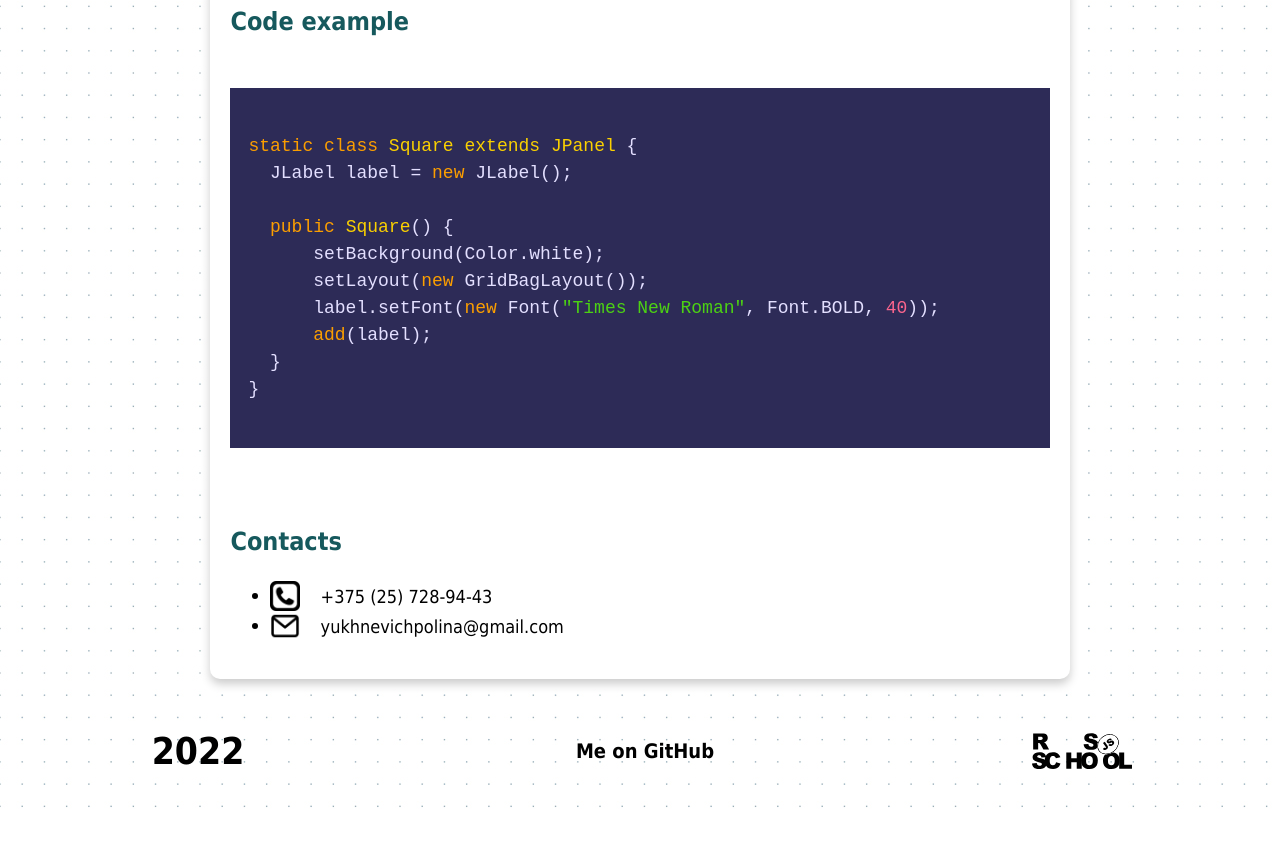
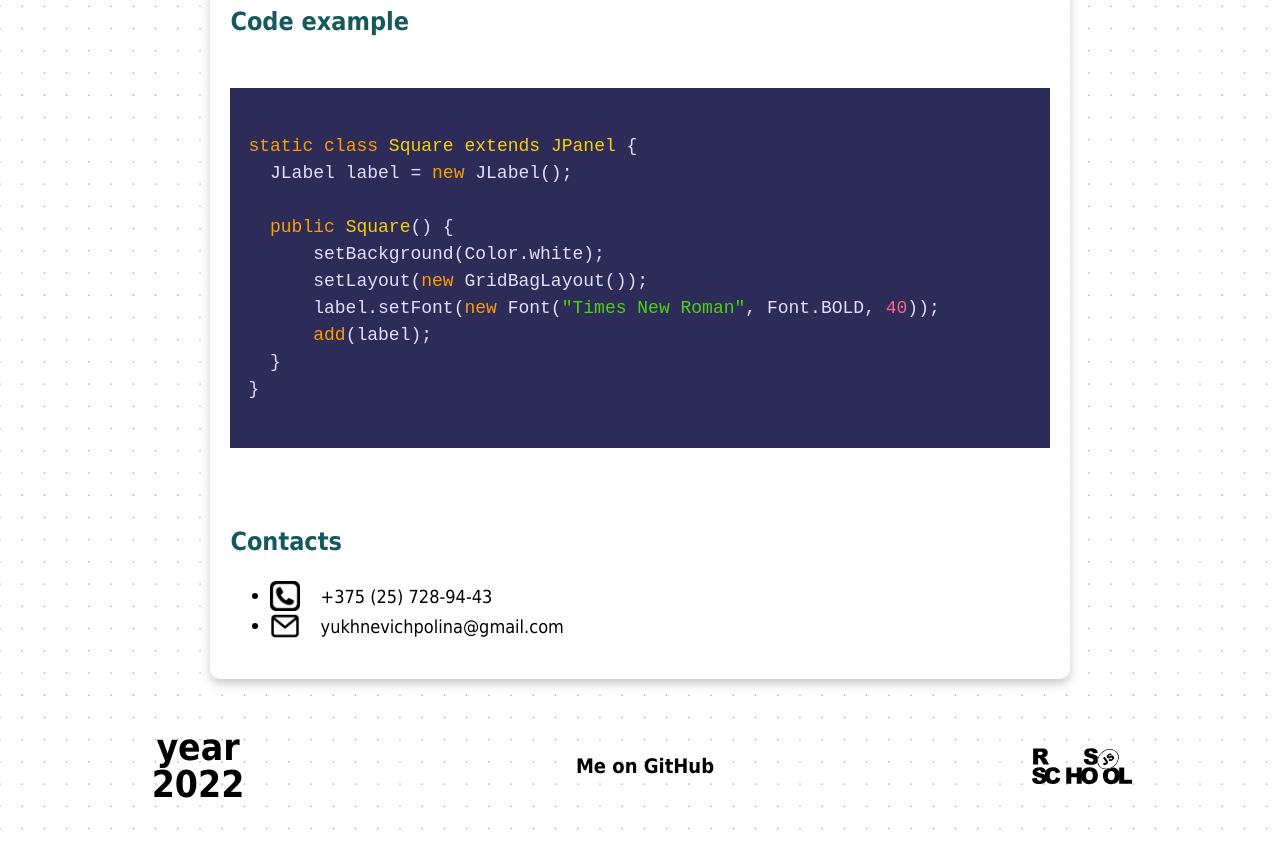
Before and after one commit to PolinaYu/-rsschool-cv-, a plain HTML site: page index.html in a window 1280 px wide. Shown: the part 1127-1970 px from the top of the page. Before the commit the page ends 1940 px from the top, so only its background shows below. Drawn offline with nearby package versions, Linux system fonts and the light colour scheme.

Commit message:
feat: added word "year"

```diff
--- a/index.html
+++ b/index.html
@@ -104,7 +104,7 @@ static class Square extends JPanel {
 
         <footer>
           <div class="footer-year">
-            <time> 2022 </time>
+            <time>year 2022  </time>
           </div>
           <div class="footer-github">
             <a target="_blank" href="https://github.com/PolinaYu"><i class="fab fa-github"></i>Me on GitHub</a>
```
